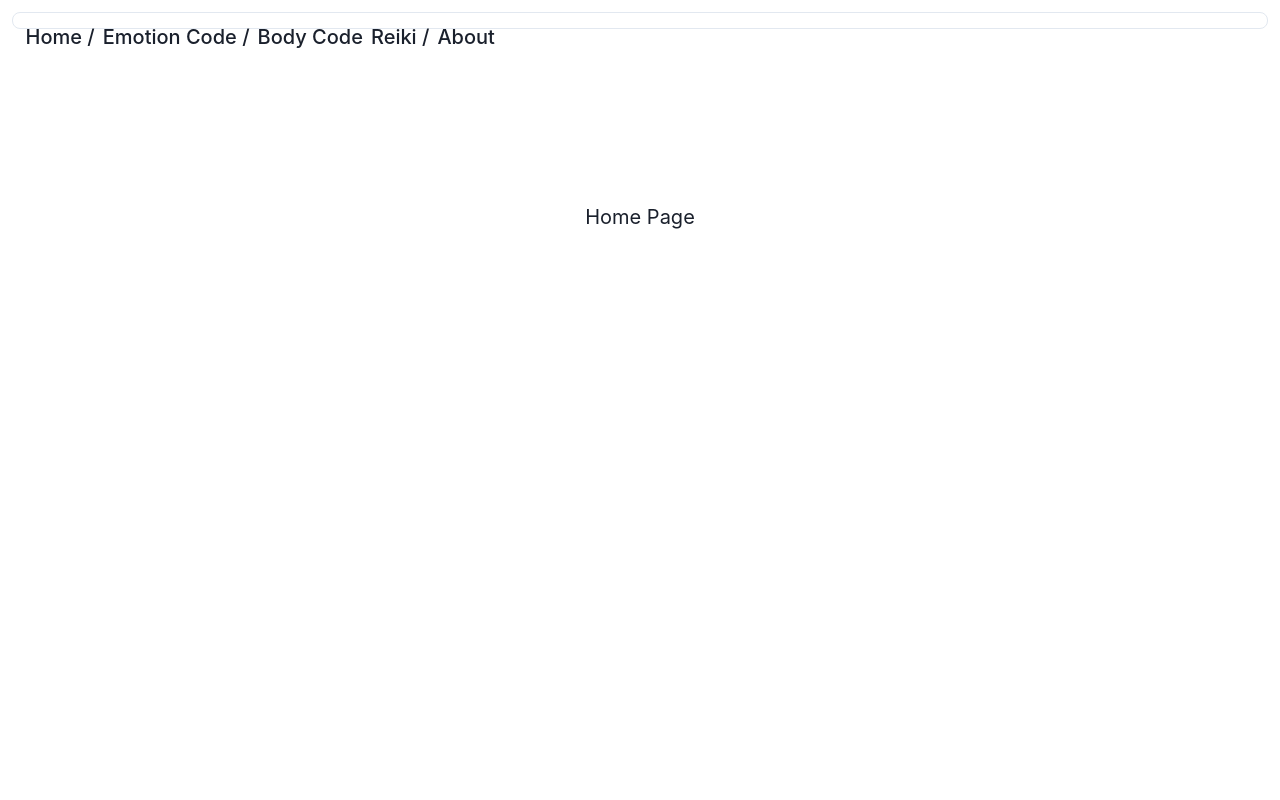
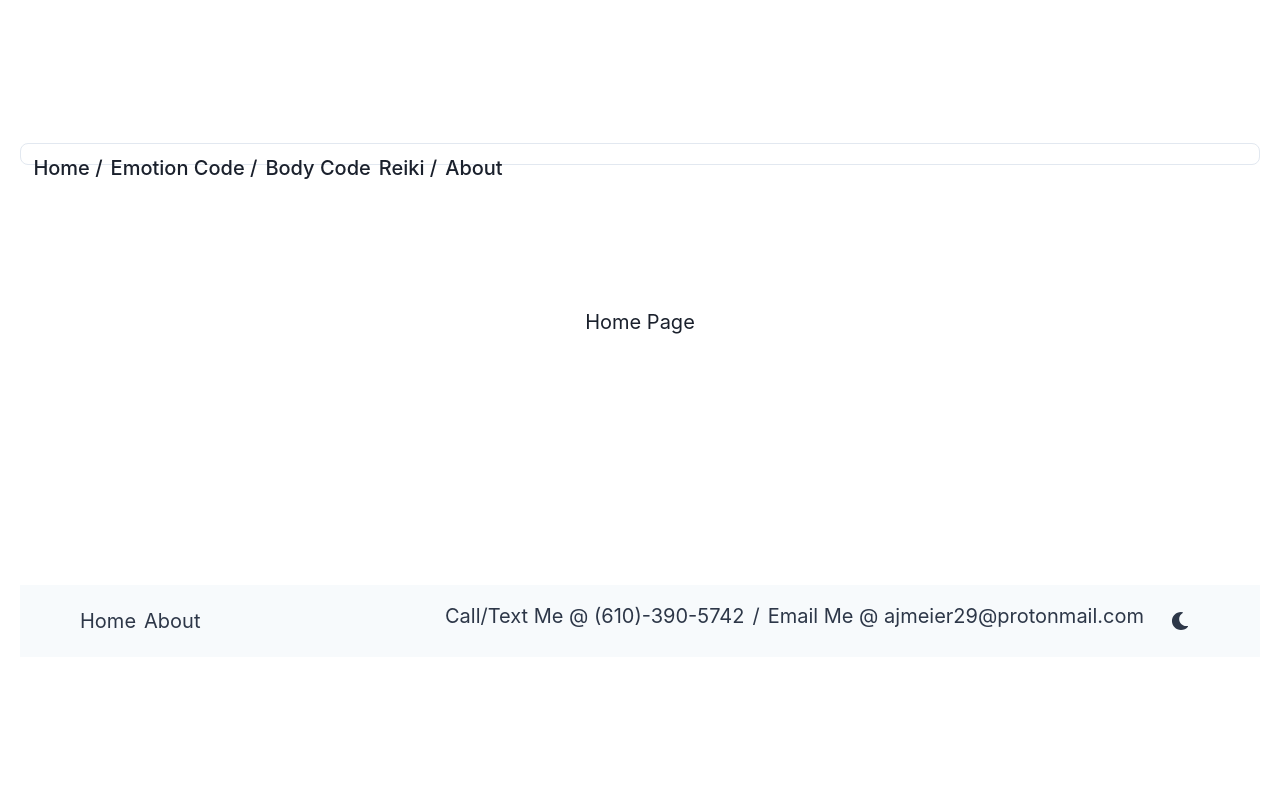
Before and after one commit to ajmeier29/about-me-site, a React (Create React App) app: page / in a window 1280 px wide. Shown: the top 800 px of the page. Built offline with nearby package versions, Linux system fonts and the light colour scheme.

Commit message:
fixed layout

```diff
--- a/src/BottomCards.js
+++ b/src/BottomCards.js
@@ -2,7 +2,6 @@ import { Image, Center, Wrap, WrapItem } from '@chakra-ui/react';
 
 const BottomCards = props => {
   return (
-    <Center>
     <Wrap spacing={100} justify="center">
       <WrapItem>
         <Center>
@@ -15,7 +14,6 @@ const BottomCards = props => {
         </Center>
       </WrapItem>
     </Wrap>
-    </Center>
   );
 };
 
--- a/src/FrontPage.js
+++ b/src/FrontPage.js
@@ -1,4 +1,4 @@
-import { Box, Grid } from '@chakra-ui/react';
+import { Box, Grid, GridItem } from '@chakra-ui/react';
 import { BrowserRouter, Routes, Route } from 'react-router-dom';
 import NavigationBar from './Navigation/NavigationBar';
 import About from './About';
@@ -9,7 +9,14 @@ import Footer from './Navigation/Footer';
 const FrontPage = props => {
   return (
     <Box textAlign="center" fontSize="xl">
-      <Grid minH="100vh" p={3}>
+      <Grid
+        templateAreas={`"header"
+                  "main"
+                  "footer"`}
+        minH="100vh"
+        p={5}
+      >
+        <GridItem area={'main'}>
           <BrowserRouter>
             <Routes>
               <Route path="/" element={<NavigationBar />}>
@@ -18,8 +25,10 @@ const FrontPage = props => {
               </Route>
             </Routes>
           </BrowserRouter>
-
+        </GridItem>
+        <GridItem area={'footer'}>
           <Footer />
+        </GridItem>
       </Grid>
     </Box>
   );
--- a/src/Navigation/Footer.js
+++ b/src/Navigation/Footer.js
@@ -16,7 +16,6 @@ export default function Footer() {
     <Box
       bg={useColorModeValue('gray.50', 'gray.900')}
       color={useColorModeValue('gray.700', 'gray.200')}
-      marginTop={'100vh'}
       position={'relative'}
     >
       <Container
@@ -31,10 +30,10 @@ export default function Footer() {
         <VStack>
           <Wrap>
             <WrapItem>
-              <Link href={'#'}>Home</Link>
+              <Link href={'/'}>Home</Link>
             </WrapItem>
             <WrapItem>
-              <Link href={'#'}>About</Link>
+              <Link href={'/About'}>About</Link>
             </WrapItem>
           </Wrap>
         </VStack>
--- a/src/Navigation/NavigationBar.js
+++ b/src/Navigation/NavigationBar.js
@@ -16,7 +16,7 @@ const NavigationBar = props => {
         fontSize="xl"
         marginTop="0.75%"
         marginLeft="1%"
-        marginBottom={150}
+        marginBottom="10%"
       >
         <Wrap>
           <WrapItem>
```
Lines whose indentation alone changed are shown as unchanged.
